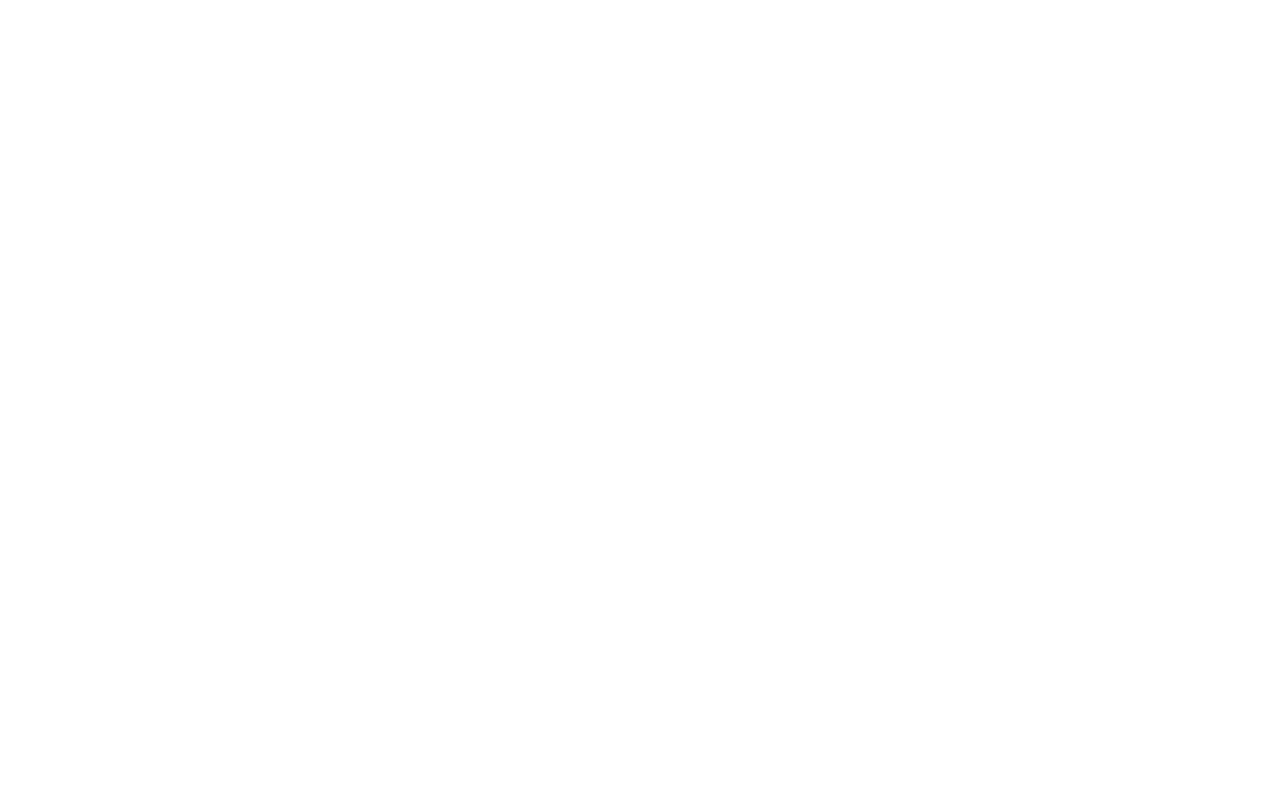
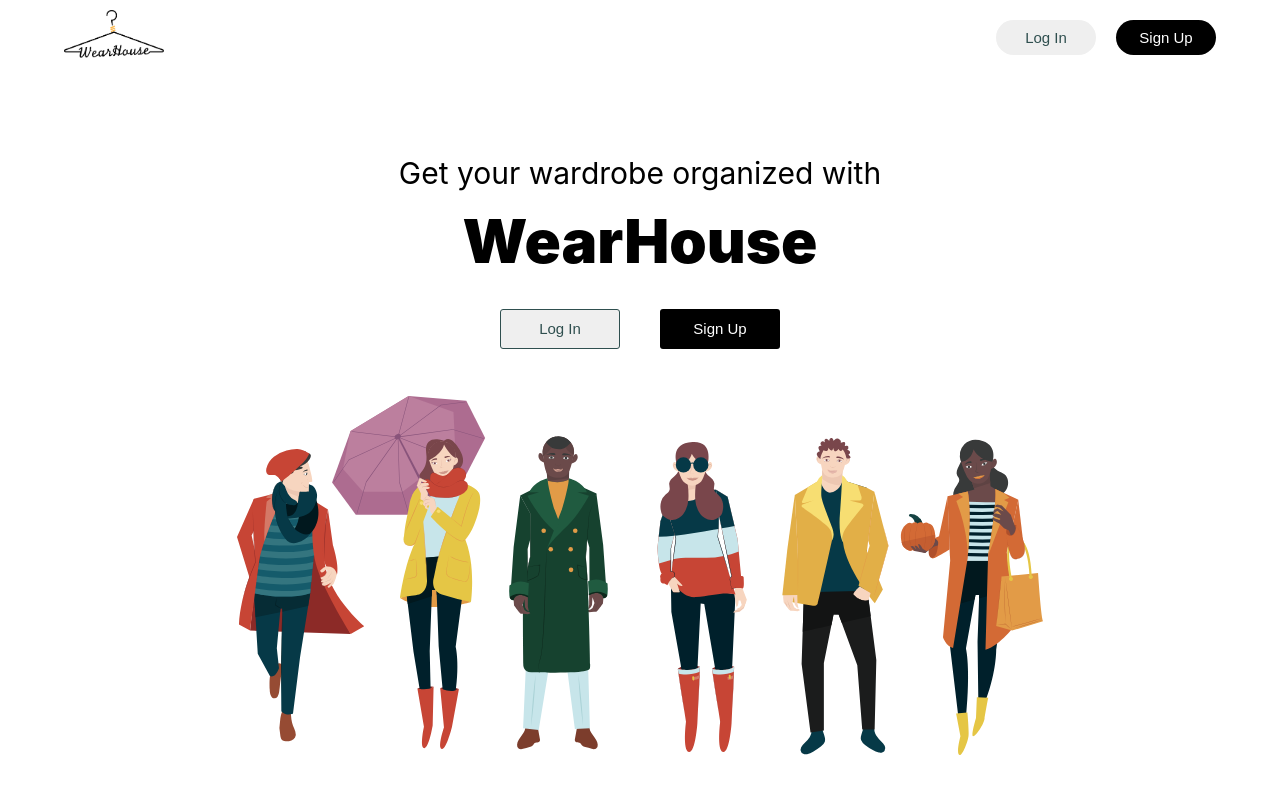
Before and after one commit to swsnu/swpp2019-team5, a React (Create React App) app in the folder front-end/wearhouse/: page /main in a window 1280 px wide. Shown: the top 800 px of the page. Built offline with nearby package versions, Linux system fonts and the light colour scheme.

Commit message:
:art: Added path to main, switched to ConnectedRouter

```diff
--- a/front-end/wearhouse/src/App.js
+++ b/front-end/wearhouse/src/App.js
@@ -8,12 +8,14 @@ import Browse from "./Containers/Browse/Browse";
 import OutfitDetail from "./Containers/OutfitDetail/OutfitDetail";
 import Login from "./Containers/Auth/Login/Login";
 import Signup from "./Containers/Auth/Signup/Signup";
+import LandingPage from "./Containers/LandingPage/LandingPage";
 
 import "./App.scss";
 
-function App() {
+class App extends React.Component {
+    render() {
         return (
-        <BrowserRouter>
+            <ConnectedRouter history={this.props.history}>
                 <Switch>
                     <Route path="/browse" exact component={Browse} />
                     <Route
@@ -24,9 +26,13 @@ function App() {
                     <Route path="/calendar" exact component={Calendar} />
                     <Route path="/login" exact component={Login} />
                     <Route path="/signup" exact component={Signup} />
+
+                    <Route path="/main" exact component={LandingPage} />
+                    <Redirect exact to="/main" />
                 </Switch>
-        </BrowserRouter>
+            </ConnectedRouter>
         );
+    }
 }
 
 export default App;
```
Lines whose indentation alone changed are shown as unchanged.
